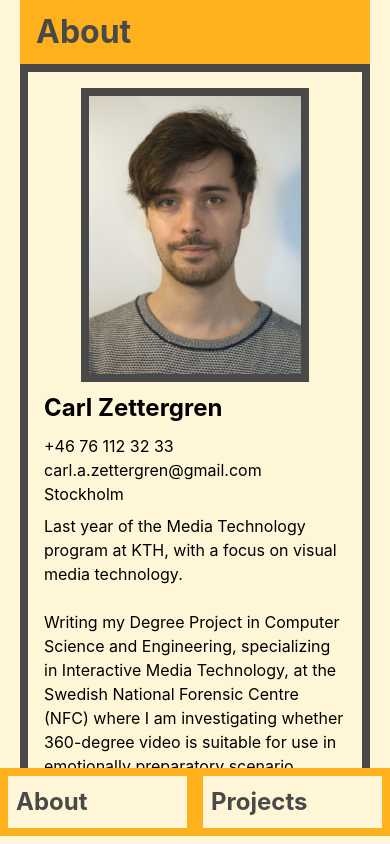
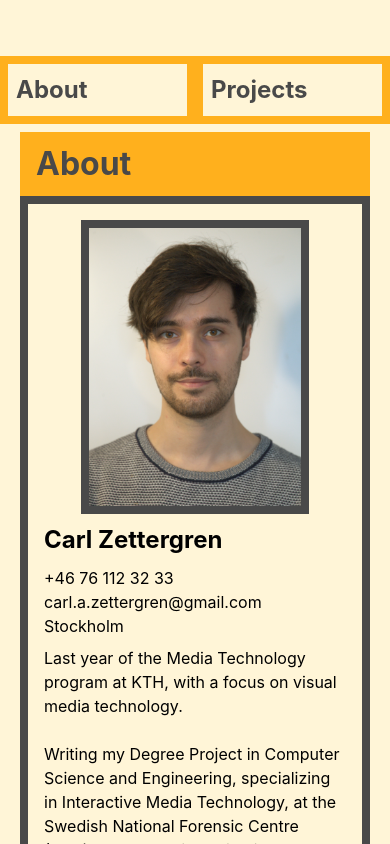
Before and after one commit to caczhub/caczhub.github.io, a React (Create React App) app: page / in a window 390 px wide. Built offline with nearby package versions, Linux system fonts and the light colour scheme.

Commit message:
Revert "Failed test to b rolled back"
This reverts commit 0189fa486694e1b97d8fb64742582eaab28365d5.

```diff
--- a/src/App.css
+++ b/src/App.css
@@ -24,11 +24,9 @@
   -ms-flex-flow: row nowrap;
   flex-flow: row nowrap;
   background-color: var(--baseBgr);
-  position: sticky;
-  top:0;
-  /* position: -webkit-static;
+  position: -webkit-static;
   position: static;
-  padding-top: 3.5rem; */
+  padding-top: 3.5rem;
   padding-bottom: 0.5rem;
 }
 .navContainer a {
@@ -163,7 +161,6 @@
     flex-flow: column;
     scroll-behavior: smooth;
     overflow-y: scroll;
-    position: relative;
     padding: 0 0.25rem;
   }
   .contentItem {
--- a/src/App.js
+++ b/src/App.js
@@ -3,10 +3,16 @@ import "./App.css";
 function App() {
   return (
     <>
-
+      <div className="navContainer" id="navBar">
+        <a href="#about" className="navItem">
+          <h2>About</h2>
+        </a>
+        <a href="#projects" className="navItem">
+          <h2>Projects</h2>
+        </a>
+      </div>
       <div className="contentWrapper" id="contentWrap">
         <div id="about" className="contentContainer flex1">
-
           <h1>About</h1>
           <div className="scrollIntermediate">
             <div className="contentItem">
@@ -92,14 +98,6 @@ function App() {
           </div>
         </div>
       </div>
-      <div className="navContainer" id="navBar">
-        <a href="#about" className="navItem">
-          <h2>About</h2>
-        </a>
-        <a href="#projects" className="navItem">
-          <h2>Projects</h2>
-        </a>
-      </div>
     </>
   );
 }
```
